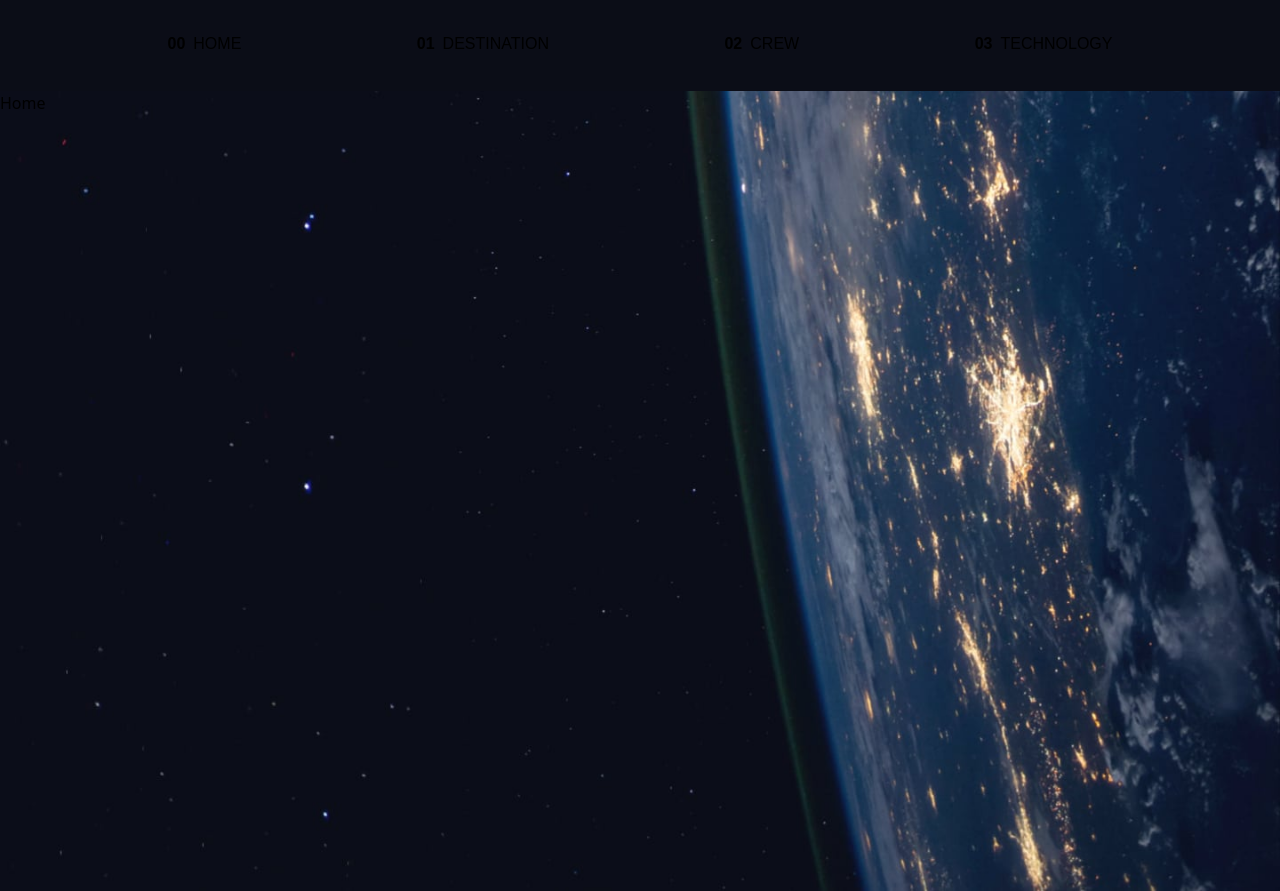
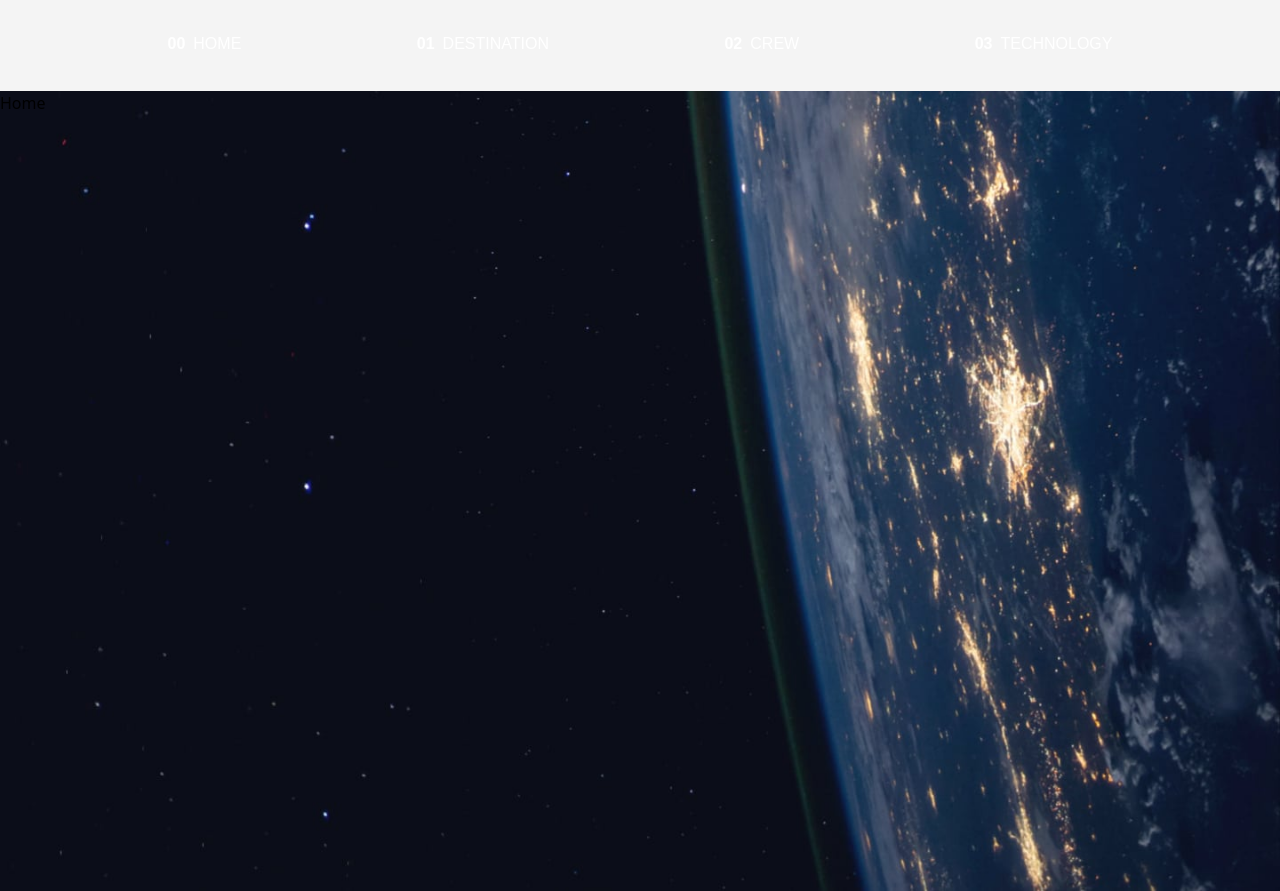
Before and after one commit to puyanwei/space-tourism, a Next.js app: page / in a window 1280 px wide. Built offline with nearby package versions, Linux system fonts and the light colour scheme; a web font is replaced by a local one.

Commit message:
Update SB texts to be white with black backgrounds

```diff
--- a/components/1-atoms/Heading/index.tsx
+++ b/components/1-atoms/Heading/index.tsx
@@ -18,5 +18,5 @@ interface HeadingProps extends Component {
 export function Heading({ className = "", children, level }: HeadingProps) {
   const Tag = level
 
-  return <Tag className={`${headingVariants[level]} ${className}`}>{children}</Tag>
+  return <Tag className={`${headingVariants[level]} text-white ${className}`}>{children}</Tag>
 }
--- a/components/1-atoms/Subheading/index.tsx
+++ b/components/1-atoms/Subheading/index.tsx
@@ -5,5 +5,5 @@ interface SubheadingProps extends Component {
   theme: "bellefair" | "barlow"
 }
 export function Subheading({ className = "", children, theme }: SubheadingProps) {
-  return <div className={`text-3xl font-${theme} ${className}`}>{children}</div>
+  return <div className={`text-3xl font-${theme} text-white ${className}`}>{children}</div>
 }
--- a/components/1-atoms/Tab/index.tsx
+++ b/components/1-atoms/Tab/index.tsx
@@ -4,13 +4,18 @@ import { ReactNode } from "react"
 interface TabProps extends Component {
   children: ReactNode
   active?: boolean
+  buttonTextClassName?: string
 }
 
-export function Tab({ className, children, active = false }: TabProps) {
+export function Tab({ className, buttonTextClassName = "", children, active = false }: TabProps) {
   const activeStyle = active ? `border-white` : `border-transparent hover:border-space-gray`
   return (
-    <button className={`uppercase font-barlow font-semibold tracking-[2.7px]  ${className}`}>
-      <span className={`py-2 border-b-[3px] ${activeStyle}`}>{children}</span>
+    <button
+      className={`uppercase font-barlow font-semibold tracking-[2.7px] text-white ${className}`}
+    >
+      <span className={`py-2 border-b-[3px] ${buttonTextClassName} ${activeStyle}`}>
+        {children}
+      </span>
     </button>
   )
 }
--- a/components/1-atoms/Text/index.tsx
+++ b/components/1-atoms/Text/index.tsx
@@ -5,5 +5,5 @@ interface TextProps extends Component {
 }
 
 export function Text({ className = "", children }: TextProps) {
-  return <p className={`font-barlow text-[18px] ${className}`}>{children}</p>
+  return <p className={`font-barlow text-[18px] text-white ${className}`}>{children}</p>
 }
--- a/components/2-molecules/NavBar/index.tsx
+++ b/components/2-molecules/NavBar/index.tsx
@@ -10,10 +10,12 @@ interface NavBarProps extends Component {
   currentPath: string
 }
 
-export function NavBar({ data, currentPath, className }: NavBarProps) {
+export function NavBar({ data, currentPath, className = "" }: NavBarProps) {
   return (
-    <nav className="font-barlow text-base letter-spacing-[2.7px] uppercase">
-      <ul className="flex gap-10 px-8 bg-space-black justify-evenly">
+    <nav
+      className={`font-barlow text-base letter-spacing-[2.7px] uppercase text-white backdrop-blur-sm bg-space-gray/10 ${className}`}
+    >
+      <ul className="flex gap-10 px-8 justify-evenly">
         {data.map(({ href, text }, index) => {
           const navNumber = index < 10 ? `0${index}` : index
           const resolvedText = `/${text.toLowerCase()}`
@@ -24,7 +26,7 @@ export function NavBar({ data, currentPath, className }: NavBarProps) {
 
           return (
             <li
-              className={`py-8 cursor-pointer border-b-[3px] ${linkStyle} ${className}`}
+              className={`py-8 cursor-pointer border-b-[3px] ${linkStyle}`}
               key={`${index}-${text}`}
             >
               <Link href={href}>
--- a/components/storybook-components/StorybookHeading.tsx
+++ b/components/storybook-components/StorybookHeading.tsx
@@ -7,8 +7,8 @@ interface StorybookHeadingProps extends Component {
 
 export function StorybookHeading({ children, className = "", testId }: StorybookHeadingProps) {
   return (
-    <span className={`text-2xl font-light ${className}`} data-testid={testId}>
+    <h1 className={`text-2xl font-barlow text-white my-4 ${className}`} data-testid={testId}>
       {children}
-    </span>
+    </h1>
   )
 }
```
Also changed, not shown: 2 other files (tests, documents, lock files or other folders).
